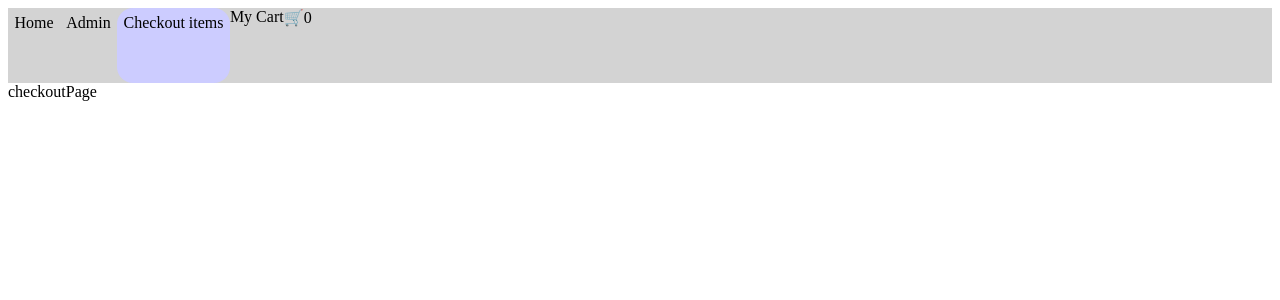
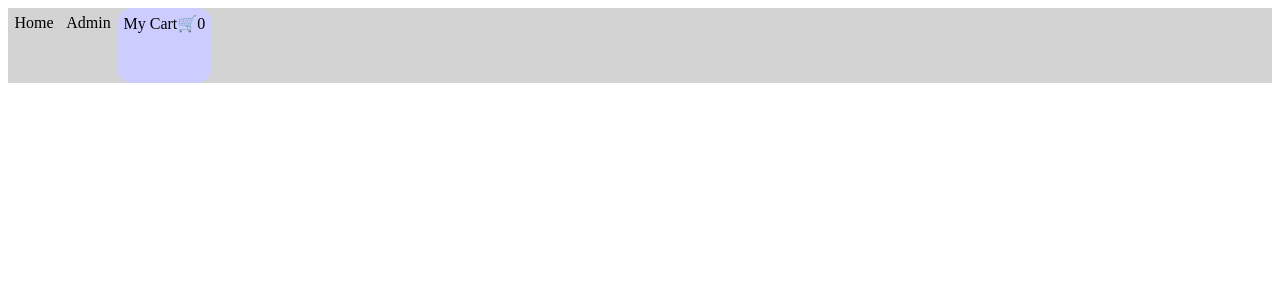
Before and after one commit to BobOrJim/WebShop-suvnet21-Discgolf, a React (Vite) app: page /checkoutpage in a window 1280 px wide. Shown: the top 300 px of the page. Built offline with nearby package versions, Linux system fonts and the light colour scheme.

Commit message:
Home + - buttons now adds/removes from cart+hotfix

```diff
--- a/src/Layout.tsx
+++ b/src/Layout.tsx
@@ -1,9 +1,9 @@
 import { CSSProperties } from "react";
 import { NavLink, Outlet } from "react-router-dom";
-import { useCart } from "./context/CartContext";
+import { useCartContext } from "./context/CartContext";
 
 function Layout() {
-  const { cart } = useCart();
+  const { getAllCartItems } = useCartContext();
 
   return (
     <div>
@@ -15,10 +15,9 @@ function Layout() {
           Admin
         </NavLink>
         <NavLink style={linkStyle} to="checkoutpage">
-          Checkout items
+          <span>My Cart</span>
+          <span>🛒{getAllCartItems().length}</span>
         </NavLink>
-        <span>My Cart</span>
-        <span>🛒{cart.length}</span>
       </header>
       <Outlet />
     </div>
--- a/src/components/disc/DiscCard.tsx
+++ b/src/components/disc/DiscCard.tsx
@@ -2,7 +2,7 @@
 import useMediaQuery from "@mui/material/useMediaQuery";
 import { CSSProperties, FC } from "react";
 import { NavLink } from "react-router-dom";
-import { useCart } from "../../context/CartContext";
+import { useCartContext } from "../../context/CartContext";
 import { Disc } from "./disc";
 
 interface DiscCardProps {
@@ -15,14 +15,15 @@ export const DiscCard: FC<DiscCardProps> = (
   //const { getItemQuantity, increaseCartQuantity, decreaseCartQuantity, removeFromCart } = useShoppingCart();
   //const quantity = getItemQuantity(id);
 
-  const { addToCart } = useCart();
-  const { removeFromCart } = useCart();
+  const { addToCart, removeFromCart } = useCartContext();
 
   return (
     <div style={tmpDivStyle}>
       <div style={discNameDiv}> {props.disc.name}</div>
       <div style={discPriceDiv}>{props.disc.price} Kr</div>
       <div style={discImageDiv}>{SimpleMediaQuery(props)}</div>
+      <button onClick={() => addToCart(props.disc)}>+</button>
+      <button onClick={() => removeFromCart(props.disc.id)}>-</button>
       <NavLink to={"/detailedproductpage/" + props.disc.id.toString()}>
         SHOW DETAILS
       </NavLink>
--- a/src/context/CartContext.tsx
+++ b/src/context/CartContext.tsx
@@ -1,47 +1,56 @@
-import { createContext, ReactNode, useContext, useEffect, useState } from "react";
+import {
+  createContext,
+  ReactNode,
+  useContext,
+  useEffect,
+  useState,
+} from "react";
 import { Disc } from "../components/disc/disc";
 
-interface ContextValue {
-  cart: Disc[];
-  addToCart: (product: Disc) => void;
-  removeFromCart: (product: Disc) => void;
-}
-
-const CartContext = createContext<ContextValue>({
-  cart: [],
-  addToCart: () => {},
-  removeFromCart: () => {},
-  //add more functions later like removing all products from cart
-});
-
-interface Props {
+interface CartProviderProps {
   children: ReactNode;
 }
 
-function CartProvider({ children }: Props) {
+interface ICartContext {
+  // cart: Disc[];
+  getAllCartItems: () => Disc[];
+  addToCart: (product: Disc) => void;
+  removeFromCart: (id: string) => void;
+}
+
+const CartContext = createContext({} as ICartContext);
+//add more functions later like removing all products from cart
+
+/** Custom hook to consume the cart context */
+export const useCartContext = (): ICartContext => useContext(CartContext);
+
+function CartContextProvider({ children }: CartProviderProps) {
   const [cart, setCart] = useState<Disc[]>([]);
 
   useEffect(() => {
     localStorage.setItem("cart", JSON.stringify(cart));
   }, [cart]);
 
+  function getAllCartItems(): Disc[] {
+    return cart;
+  }
+
   const addToCart = (product: Disc) => {
-    setCart((prevState) => [...prevState, product]);
+    setCart((currItems) => [...currItems, product]);
   };
 
-  const removeFromCart = (item: Disc) => {
-    //BUG: currently removes all items from cart, no matter the type
-    setCart(cart.filter((item) => item.id !== item.id));
+  const removeFromCart = (id: string) => {
+    setCart((currItems) => currItems.filter((item) => item.id !== id));
+    //BUG: currently removes all items with the same id from cart, no matter the type
   };
 
   return (
-    <CartContext.Provider value={{ cart, addToCart, removeFromCart }}>
+    <CartContext.Provider
+      value={{ getAllCartItems, addToCart, removeFromCart }}
+    >
       {children}
     </CartContext.Provider>
   );
 }
 
-/** Custom hook to consume the cart context */
-export const useCart = () => useContext(CartContext);
-
-export default CartProvider;
+export default CartContextProvider;
--- a/src/context/DiscsContext.tsx
+++ b/src/context/DiscsContext.tsx
@@ -21,30 +21,29 @@ interface DiscsProviderProps {
   children: ReactNode;
 }
 
-type DiscsContext = {
+interface IDiscContext {
   getAllDiscs: () => Disc[];
   getDiscById: (id: string) => Disc;
   addDisc: (disc: Disc) => void;
   removeDisc: (id: string) => void;
   saveToRepo: () => void;
-};
-
-const discCartContext = createContext({} as DiscsContext);
-
-export function useDiscContext(): DiscsContext {
-  return useContext(discCartContext);
 }
 
-export function DiscContextProvider({ children }: DiscsProviderProps) {
+const DiscContext = createContext({} as IDiscContext);
+
+export const useDiscContext = (): IDiscContext => useContext(DiscContext);
+
+function DiscContextProvider({ children }: DiscsProviderProps) {
+  const [discs, setDiscs] = useState<Disc[]>(getDiscsFromLocalStorage());
+
   useEffect(() => {
     seedIfEmpty();
   }, []);
 
-  const [discs, setDiscs] = useState<Disc[]>(getDiscsFromLocalStorage());
-
   function getAllDiscs(): Disc[] {
     return discs;
   }
+
   function getDiscById(id: string): Disc {
     const disc = discs.find((d) => d.id === id);
     if (disc === undefined) {
@@ -52,22 +51,21 @@ export function DiscContextProvider({ children }: DiscsProviderProps) {
     }
     return disc;
   }
+
   function addDisc(disc: Disc) {
-    setDiscs((currItems) => {
-      return [...currItems, disc];
-    });
+    setDiscs((currItems) => [...currItems, disc]);
   }
+
   function removeDisc(id: string) {
-    setDiscs((currItems) => {
-      return currItems.filter((item) => item.id !== id);
-    });
+    setDiscs((currItems) => currItems.filter((item) => item.id !== id));
   }
+
   function saveToRepo() {
     saveDiscsToLocalStorage(discs);
   }
 
   return (
-    <discCartContext.Provider
+    <DiscContext.Provider
       value={{
         getAllDiscs,
         getDiscById,
@@ -77,6 +75,8 @@ export function DiscContextProvider({ children }: DiscsProviderProps) {
       }}
     >
       {children}
-    </discCartContext.Provider>
+    </DiscContext.Provider>
   );
 }
+
+export default DiscContextProvider;
--- a/src/pages/CheckoutPage.tsx
+++ b/src/pages/CheckoutPage.tsx
@@ -1,9 +1,17 @@
-import React from 'react'
+import { useCartContext } from "../context/CartContext";
 
 const CheckoutPage = () => {
+  const { getAllCartItems } = useCartContext();
+
   return (
-    <div>checkoutPage</div>
-  )
-}
+    <div>
+      {getAllCartItems().map((disc) => (
+        <div>
+          <p>{disc.id}</p>
+        </div>
+      ))}
+    </div>
+  );
+};
 
-export default CheckoutPage
+export default CheckoutPage;
```
Also changed, not shown: src/Startup.tsx (+4 -4 lines).
